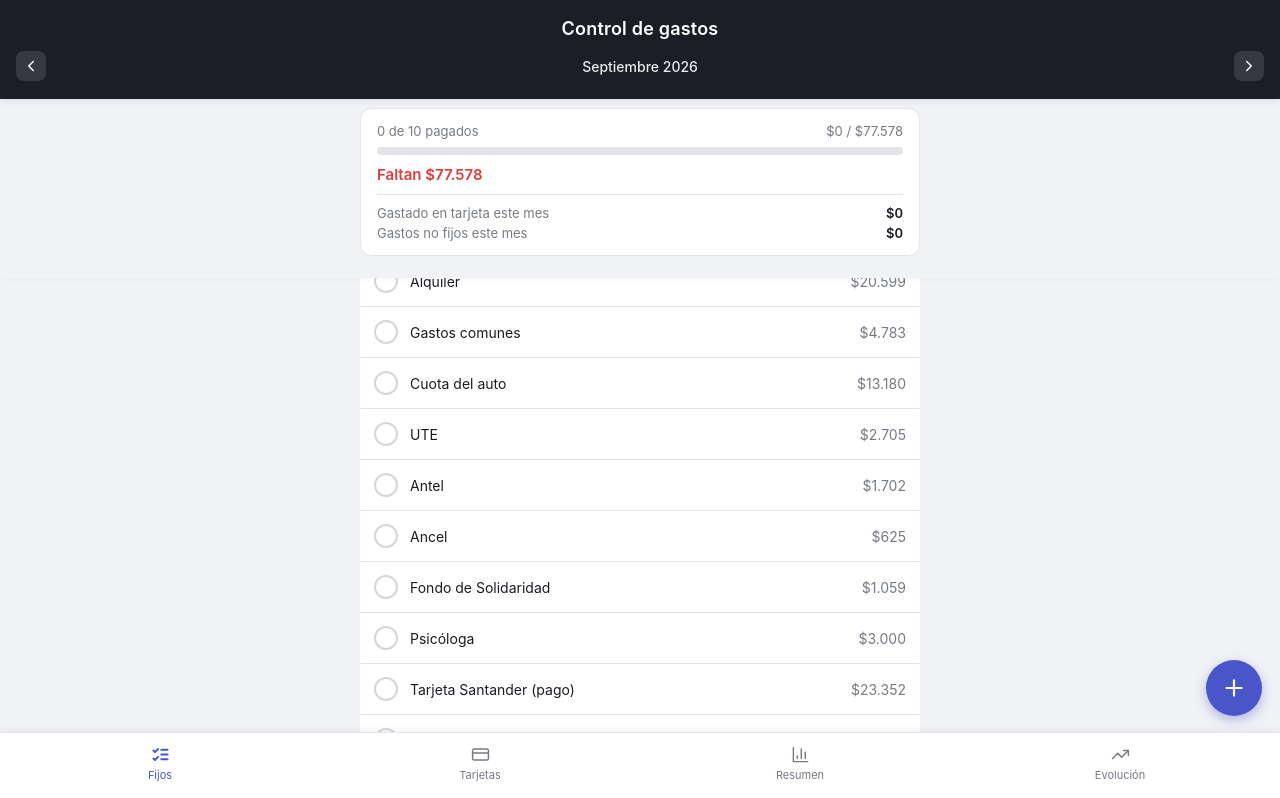
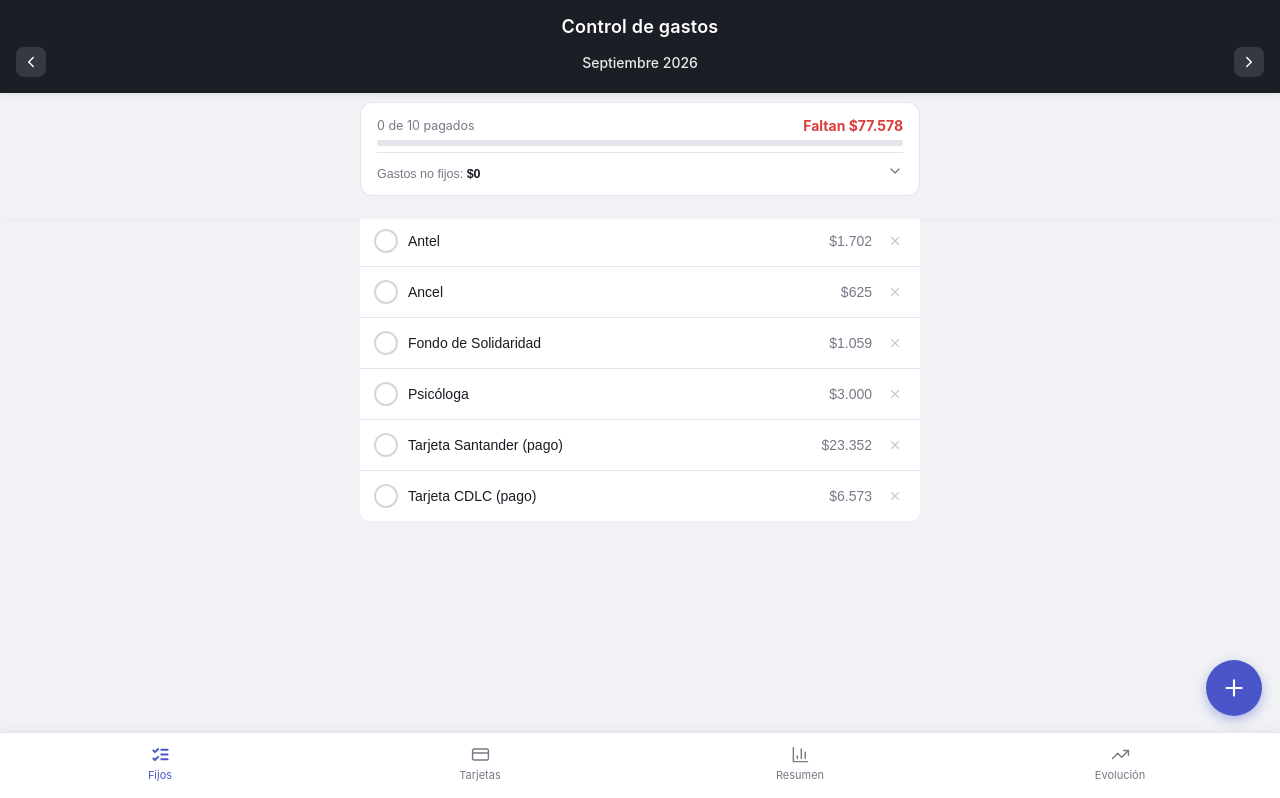
Before and after one commit to gianfrancoganicoche/finanzas_personales, a React (Vite) app: page / in a window 1280 px wide. Shown: the top 798 px of the page. Built offline with nearby package versions, Linux system fonts and the light colour scheme.

Commit message:
Add files via upload

```diff
--- a/src/App.jsx
+++ b/src/App.jsx
@@ -1,4 +1,4 @@
-import React, { useState, useEffect, useMemo, useCallback } from "react";
+import React, { useState, useEffect, useMemo, useCallback, useRef } from "react";
 import {
   LineChart, Line, XAxis, YAxis, CartesianGrid, Tooltip, ResponsiveContainer, Legend,
 } from "recharts";
@@ -124,7 +124,6 @@ export default function App() {
   const [oneOffs, setOneOffs] = useState([]);
   const [rules, setRules] = useState(DEFAULT_RULES);
   const [month, setMonth] = useState(monthKeyNow());
-  const [editingConcepts, setEditingConcepts] = useState(false);
   const [showFab, setShowFab] = useState(false);
 
   useEffect(() => {
@@ -214,20 +213,33 @@ export default function App() {
   const fijosTotal = concepts.reduce((a, c) => a + (entryFor(c.id)?.amount || 0), 0);
   const fijosPresupuestado = concepts.reduce((a, c) => a + (c.defaultAmount || 0), 0);
   const countPagados = concepts.filter((c) => entryFor(c.id)).length;
-  const cardTotalMes = cardTxns.filter((t) => t.month === month).reduce((a, t) => a + t.amount, 0);
   const oneOffsMes = oneOffs.filter((o) => o.month === month);
-  const oneOffsTotalMes = oneOffsMes.reduce((a, o) => a + o.amount, 0);
 
-  const HEADER_H = 96;
-  const SUMMARY_H = 148;
+  const headerRef = useRef(null);
+  const summaryRef = useRef(null);
+  const [topOffset, setTopOffset] = useState(112);
+
+  useEffect(() => {
+    const update = () => {
+      const h = headerRef.current?.offsetHeight || 0;
+      const s = tab === "mes" ? (summaryRef.current?.offsetHeight || 0) : 0;
+      setTopOffset(h + s + (tab === "mes" ? 12 : 16));
+    };
+    update();
+    const ro = new ResizeObserver(update);
+    if (headerRef.current) ro.observe(headerRef.current);
+    if (summaryRef.current) ro.observe(summaryRef.current);
+    window.addEventListener("resize", update);
+    return () => { ro.disconnect(); window.removeEventListener("resize", update); };
+  }, [tab]);
 
   if (!loaded) return <div style={shellLoading}>Cargando…</div>;
 
   return (
     <div style={{ minHeight: "100vh", background: BG, fontFamily: FONT_UI, color: TEXT, paddingBottom: "calc(74px + env(safe-area-inset-bottom))" }}>
-      <header style={{ position: "fixed", top: 0, left: 0, right: 0, zIndex: 20, background: HEADER, color: "#fff", padding: "18px 16px", boxShadow: "0 2px 8px rgba(0,0,0,0.08)" }}>
+      <header ref={headerRef} style={{ position: "fixed", top: 0, left: 0, right: 0, zIndex: 20, background: HEADER, color: "#fff", padding: "16px 16px", boxShadow: "0 2px 8px rgba(0,0,0,0.08)" }}>
         <div style={{ fontSize: 18, fontWeight: 600, textAlign: "center", letterSpacing: 0.2 }}>Control de gastos</div>
-        <div style={{ display: "flex", alignItems: "center", justifyContent: "space-between", marginTop: 12 }}>
+        <div style={{ display: "flex", alignItems: "center", justifyContent: "space-between", marginTop: 10 }}>
           <button onClick={() => setMonth((m) => shiftMonth(m, -1))} style={navBtn}><ChevronLeft size={18} /></button>
           <div style={{ fontSize: 14, fontWeight: 500, opacity: 0.9 }}>{monthLabel(month)}</div>
           <button onClick={() => setMonth((m) => shiftMonth(m, 1))} style={navBtn}><ChevronRight size={18} /></button>
@@ -235,24 +247,22 @@ export default function App() {
       </header>
 
       {tab === "mes" && (
-        <div style={{ position: "fixed", top: HEADER_H, left: 0, right: 0, zIndex: 15, background: BG, padding: "12px 16px 8px", boxShadow: "0 4px 6px -4px rgba(0,0,0,0.06)" }}>
+        <div ref={summaryRef} style={{ position: "fixed", top: headerRef.current?.offsetHeight || 92, left: 0, right: 0, zIndex: 15, background: BG, padding: "10px 16px 8px", boxShadow: "0 4px 6px -4px rgba(0,0,0,0.06)" }}>
           <div style={{ maxWidth: 560, margin: "0 auto" }}>
             <FijosSummaryBar
               countPagados={countPagados} totalConceptos={concepts.length}
-              fijosTotal={fijosTotal} fijosPresupuestado={fijosPresupuestado} cardTotalMes={cardTotalMes}
-              oneOffsTotalMes={oneOffsTotalMes}
+              fijosTotal={fijosTotal} fijosPresupuestado={fijosPresupuestado}
+              oneOffsMes={oneOffsMes} removeOneOff={removeOneOff}
             />
           </div>
         </div>
       )}
 
-      <main style={{ padding: 16, paddingTop: tab === "mes" ? `${HEADER_H + SUMMARY_H + 12}px` : `${HEADER_H + 16}px`, maxWidth: 560, margin: "0 auto" }}>
+      <main style={{ padding: 16, paddingTop: `${topOffset}px`, maxWidth: 560, margin: "0 auto" }}>
         {tab === "mes" && (
           <MesTab
             concepts={concepts} entryFor={entryFor} toggleConcept={toggleConcept} updateAmount={updateAmount}
-            editingConcepts={editingConcepts} setEditingConcepts={setEditingConcepts}
             addConcept={addConcept} removeConcept={removeConcept} updateConcept={updateConcept}
-            oneOffsMes={oneOffsMes} removeOneOff={removeOneOff}
           />
         )}
         {tab === "tarjetas" && (
@@ -320,28 +330,55 @@ export default function App() {
   );
 }
 
-function FijosSummaryBar({ countPagados, totalConceptos, fijosTotal, fijosPresupuestado, cardTotalMes, oneOffsTotalMes }) {
+function FijosSummaryBar({ countPagados, totalConceptos, fijosTotal, fijosPresupuestado, oneOffsMes, removeOneOff }) {
+  const [expanded, setExpanded] = useState(false);
   const pendiente = fijosPresupuestado - fijosTotal;
+  const oneOffsTotal = oneOffsMes.reduce((a, o) => a + o.amount, 0);
+
   return (
     <div style={cardStyle}>
-      <div style={{ display: "flex", justifyContent: "space-between", fontSize: 13, color: MUTED, marginBottom: 8 }}>
-        <span>{countPagados} de {totalConceptos} pagados</span>
-        <span>{money(fijosTotal)} / {money(fijosPresupuestado)}</span>
+      <div style={{ display: "flex", justifyContent: "space-between", alignItems: "center" }}>
+        <span style={{ fontSize: 12.5, color: MUTED }}>{countPagados} de {totalConceptos} pagados</span>
+        <span style={{ fontSize: 14, fontWeight: 700, color: pendiente > 0 ? BAD : GOOD }}>
+          {pendiente > 0 ? `Faltan ${money(pendiente)}` : "Todo pagado ✓"}
+        </span>
       </div>
-      <div style={{ height: 8, background: LINE_C, borderRadius: 4, overflow: "hidden" }}>
+      <div style={{ height: 6, background: LINE_C, borderRadius: 3, overflow: "hidden", marginTop: 6 }}>
         <div style={{ height: "100%", width: `${fijosPresupuestado ? Math.min(100, (fijosTotal / fijosPresupuestado) * 100) : 0}%`, background: ACCENT, transition: "width .2s" }} />
       </div>
-      <div style={{ marginTop: 10, fontSize: 15, fontWeight: 600, color: pendiente > 0 ? BAD : GOOD }}>
-        {pendiente > 0 ? `Faltan ${money(pendiente)}` : "Todo pagado ✓"}
+
+      <button
+        onClick={() => setExpanded((v) => !v)}
+        style={{ width: "100%", background: "transparent", border: "none", cursor: "pointer", display: "flex", justifyContent: "space-between", alignItems: "center", padding: "8px 0 0", marginTop: 6, borderTop: `1px solid ${LINE_C}` }}
+      >
+        <span style={{ fontSize: 12.5, color: MUTED, paddingTop: 6 }}>Gastos no fijos: <strong style={{ color: TEXT }}>{money(oneOffsTotal)}</strong></span>
+        {expanded ? <ChevronUp size={16} color={MUTED} /> : <ChevronDown size={16} color={MUTED} />}
+      </button>
+
+      {expanded && (
+        <div style={{ marginTop: 8 }}>
+          {oneOffsMes.length === 0 ? (
+            <div style={{ fontSize: 12.5, color: MUTED, textAlign: "center", padding: "10px 0" }}>
+              Nada puntual este mes. Usá el botón + para agregar.
             </div>
-      <div style={{ marginTop: 10, paddingTop: 10, borderTop: `1px solid ${LINE_C}`, display: "flex", justifyContent: "space-between", fontSize: 13, color: MUTED }}>
-        <span>Gastado en tarjeta este mes</span>
-        <span style={{ color: TEXT, fontWeight: 600 }}>{money(cardTotalMes)}</span>
+          ) : (
+            <div style={{ display: "flex", flexDirection: "column", gap: 6 }}>
+              {oneOffsMes.map((o) => (
+                <div key={o.id} style={{ display: "flex", justifyContent: "space-between", alignItems: "center", fontSize: 13 }}>
+                  <div>
+                    <div>{o.description}</div>
+                    {o.date && <div style={{ fontSize: 10.5, color: MUTED }}>{o.date}</div>}
                   </div>
-      <div style={{ marginTop: 4, display: "flex", justifyContent: "space-between", fontSize: 13, color: MUTED }}>
-        <span>Gastos no fijos este mes</span>
-        <span style={{ color: TEXT, fontWeight: 600 }}>{money(oneOffsTotalMes)}</span>
+                  <div style={{ display: "flex", alignItems: "center", gap: 6 }}>
+                    <span style={{ fontWeight: 700, color: GOOD }}>{money(o.amount)}</span>
+                    <button onClick={() => removeOneOff(o.id)} style={iconBtn}><X size={13} color={MUTED} /></button>
                   </div>
+                </div>
+              ))}
+            </div>
+          )}
+        </div>
+      )}
     </div>
   );
 }
@@ -411,13 +448,9 @@ function AddExpenseModal({ onClose, onAddFijo, onAddOneOff }) {
 
 // ================= FIJOS =================
 function MesTab({
-  concepts, entryFor, toggleConcept, updateAmount,
-  editingConcepts, setEditingConcepts, addConcept, removeConcept, updateConcept,
-  oneOffsMes, removeOneOff,
+  concepts, entryFor, toggleConcept, updateAmount, addConcept, removeConcept, updateConcept,
 }) {
-  const [newName, setNewName] = useState("");
-  const [editingAmountId, setEditingAmountId] = useState(null);
-  const oneOffsTotal = oneOffsMes.reduce((a, o) => a + o.amount, 0);
+  const [editingField, setEditingField] = useState(null); // `${conceptId}:name` | `${conceptId}:amount`
 
   return (
     <div>
@@ -425,86 +458,55 @@ function MesTab({
         {concepts.map((c) => {
           const entry = entryFor(c.id);
           const checked = !!entry;
-          const isEditingAmount = editingAmountId === c.id;
+          const editingName = editingField === `${c.id}:name`;
+          const editingAmount = editingField === `${c.id}:amount`;
+          const displayAmount = checked ? entry.amount : c.defaultAmount;
+
           return (
-            <div key={c.id} style={{ background: SURFACE, padding: "13px 14px", display: "flex", alignItems: "center", gap: 12 }}>
+            <div key={c.id} style={{ background: SURFACE, padding: "13px 14px", display: "flex", alignItems: "center", gap: 10 }}>
               <button onClick={() => toggleConcept(c)} style={{ ...circleBtn, borderColor: checked ? GOOD : "#d5d6dc", background: checked ? GOOD : "transparent" }}>
                 {checked && <Check size={14} color="#fff" strokeWidth={3} />}
               </button>
-              {editingConcepts ? (
-                <>
-                  <input value={c.name} onChange={(e) => updateConcept(c.id, "name", e.target.value)} style={inputSm} />
-                  <input type="number" value={c.defaultAmount} onChange={(e) => updateConcept(c.id, "defaultAmount", e.target.value)} style={{ ...inputSm, width: 80, textAlign: "right" }} />
-                  <button onClick={() => removeConcept(c.id)} style={iconBtn}><X size={16} color={MUTED} /></button>
-                </>
+
+              {editingName ? (
+                <input
+                  autoFocus
+                  defaultValue={c.name}
+                  onBlur={(e) => { updateConcept(c.id, "name", e.target.value); setEditingField(null); }}
+                  onKeyDown={(e) => { if (e.key === "Enter") e.target.blur(); }}
+                  style={{ flex: 1, border: `1px solid ${LINE_C}`, borderRadius: 6, padding: "6px 8px", fontFamily: FONT_UI, fontSize: 16 }}
+                />
               ) : (
-                <>
-                  <div style={{ flex: 1, fontSize: 14, textDecoration: checked ? "line-through" : "none", color: checked ? MUTED : TEXT }}>
+                <button
+                  onClick={() => setEditingField(`${c.id}:name`)}
+                  style={{ flex: 1, textAlign: "left", border: "none", background: "transparent", cursor: "pointer", padding: 0 }}
+                >
+                  <span style={{ fontSize: 14, textDecoration: checked ? "line-through" : "none", color: checked ? MUTED : TEXT }}>
                     {c.name}
-                  </div>
-                  {checked ? (
-                    isEditingAmount ? (
+                  </span>
+                </button>
+              )}
+
+              {editingAmount ? (
                 <input
                   type="number"
                   autoFocus
-                        defaultValue={entry.amount}
-                        onBlur={(e) => { updateAmount(c, e.target.value); setEditingAmountId(null); }}
+                  defaultValue={displayAmount}
+                  onBlur={(e) => { checked ? updateAmount(c, e.target.value) : updateConcept(c.id, "defaultAmount", e.target.value); setEditingField(null); }}
                   onKeyDown={(e) => { if (e.key === "Enter") e.target.blur(); }}
-                        style={{ width: 84, border: `1px solid ${LINE_C}`, borderRadius: 6, padding: "4px 6px", fontFamily: FONT_UI, fontSize: 14, textAlign: "right" }}
+                  style={{ width: 88, border: `1px solid ${LINE_C}`, borderRadius: 6, padding: "6px 8px", fontFamily: FONT_UI, fontSize: 16, textAlign: "right" }}
                 />
               ) : (
-                      <button onClick={() => setEditingAmountId(c.id)} style={{ border: "none", background: "transparent", cursor: "pointer", padding: 0 }}>
-                        <span style={{ fontSize: 14, fontWeight: 700, color: GOOD }}>{money(entry.amount)}</span>
+                <button onClick={() => setEditingField(`${c.id}:amount`)} style={{ border: "none", background: "transparent", cursor: "pointer", padding: 0 }}>
+                  <span style={{ fontSize: 14, fontWeight: checked ? 700 : 400, color: checked ? GOOD : MUTED }}>{money(displayAmount)}</span>
                 </button>
-                    )
-                  ) : (
-                    <div style={{ fontSize: 14, color: MUTED }}>{money(c.defaultAmount)}</div>
               )}
-                </>
-              )}
+
+              <button onClick={() => removeConcept(c.id)} style={{ ...iconBtn, marginLeft: 2 }}><X size={14} color="#c7c9d2" /></button>
             </div>
           );
         })}
       </div>
-
-      {editingConcepts && (
-        <div style={{ display: "flex", gap: 6, marginBottom: 12 }}>
-          <input value={newName} onChange={(e) => setNewName(e.target.value)} placeholder="Nuevo gasto fijo…" style={{ ...inputSm, flex: 1 }} onKeyDown={(e) => { if (e.key === "Enter") { addConcept(newName); setNewName(""); } }} />
-          <button onClick={() => { addConcept(newName); setNewName(""); }} style={iconBtnFilled}><Plus size={15} color="#fff" /></button>
-        </div>
-      )}
-
-      <button onClick={() => setEditingConcepts((v) => !v)} style={editBtn}>
-        <Pencil size={13} /> {editingConcepts ? "Listo" : "Editar fijos"}
-      </button>
-
-      <div style={{ marginTop: 22, marginBottom: 8 }}>
-        <SectionTitle>Gastos no fijos</SectionTitle>
-      </div>
-      {oneOffsMes.length === 0 ? (
-        <div style={{ ...cardStyle, textAlign: "center", color: MUTED, fontSize: 13, padding: "20px 14px" }}>
-          Nada puntual cargado este mes. Usá el botón + para agregar (garantía, mudanza, mesoterapia…).
-        </div>
-      ) : (
-        <div style={{ display: "flex", flexDirection: "column", gap: 1, background: LINE_C, borderRadius: 10, overflow: "hidden" }}>
-          {oneOffsMes.map((o) => (
-            <div key={o.id} style={{ background: SURFACE, padding: "11px 14px", display: "flex", justifyContent: "space-between", alignItems: "center" }}>
-              <div>
-                <div style={{ fontSize: 13.5 }}>{o.description}</div>
-                {o.date && <div style={{ fontSize: 11, color: MUTED, marginTop: 1 }}>{o.date}</div>}
-              </div>
-              <div style={{ display: "flex", alignItems: "center", gap: 8 }}>
-                <span style={{ fontSize: 14, fontWeight: 700, color: GOOD }}>{money(o.amount)}</span>
-                <button onClick={() => removeOneOff(o.id)} style={iconBtn}><X size={14} color={MUTED} /></button>
-              </div>
-            </div>
-          ))}
-          <div style={{ background: SURFACE, padding: "10px 14px", display: "flex", justifyContent: "space-between", borderTop: `2px solid ${LINE_C}` }}>
-            <span style={{ fontSize: 13, fontWeight: 600 }}>Total no fijos</span>
-            <span style={{ fontSize: 14, fontWeight: 700 }}>{money(oneOffsTotal)}</span>
-          </div>
-        </div>
-      )}
     </div>
   );
 }
@@ -678,7 +680,7 @@ function KwInput({ onAdd }) {
   const [v, setV] = useState("");
   return (
     <div style={{ display: "flex", gap: 6 }}>
-      <input value={v} onChange={(e) => setV(e.target.value)} placeholder="palabra clave…" style={{ ...inputSm, flex: 1, fontSize: 12 }} onKeyDown={(e) => { if (e.key === "Enter") { onAdd(v); setV(""); } }} />
+      <input value={v} onChange={(e) => setV(e.target.value)} placeholder="palabra clave…" style={{ ...inputSm, flex: 1, fontSize: 16 }} onKeyDown={(e) => { if (e.key === "Enter") { onAdd(v); setV(""); } }} />
       <button onClick={() => { onAdd(v); setV(""); }} style={iconBtn}><Plus size={13} /></button>
     </div>
   );
@@ -865,7 +867,7 @@ const navBtn = { border: "none", background: "rgba(255,255,255,0.12)", borderRad
 const iconBtn = { border: "none", background: "transparent", cursor: "pointer", padding: 4, display: "flex", alignItems: "center" };
 const iconBtnFilled = { border: "none", background: ACCENT, borderRadius: 8, cursor: "pointer", padding: "9px 11px", display: "flex", alignItems: "center" };
 const circleBtn = { width: 24, height: 24, borderRadius: "50%", border: "2px solid", display: "flex", alignItems: "center", justifyContent: "center", cursor: "pointer", flexShrink: 0 };
-const inputSm = { border: `1px solid ${LINE_C}`, borderRadius: 6, padding: "8px 10px", fontSize: 13, fontFamily: FONT_UI, background: SURFACE, color: TEXT };
+const inputSm = { border: `1px solid ${LINE_C}`, borderRadius: 6, padding: "8px 10px", fontSize: 16, fontFamily: FONT_UI, background: SURFACE, color: TEXT };
 const editBtn = { width: "100%", padding: "11px", background: SURFACE, border: `1px solid ${LINE_C}`, borderRadius: 8, fontSize: 13, fontFamily: FONT_UI, color: TEXT, display: "flex", alignItems: "center", justifyContent: "center", gap: 6, cursor: "pointer", fontWeight: 500 };
 const chip = { display: "inline-flex", alignItems: "center", padding: "6px 11px", border: "1px solid", borderRadius: 16, fontSize: 12, fontWeight: 500 };
 const cardStyle = { background: SURFACE, border: `1px solid ${LINE_C}`, borderRadius: 12, padding: "14px 16px", marginBottom: 14 };
```
Lines whose indentation alone changed are shown as unchanged.
